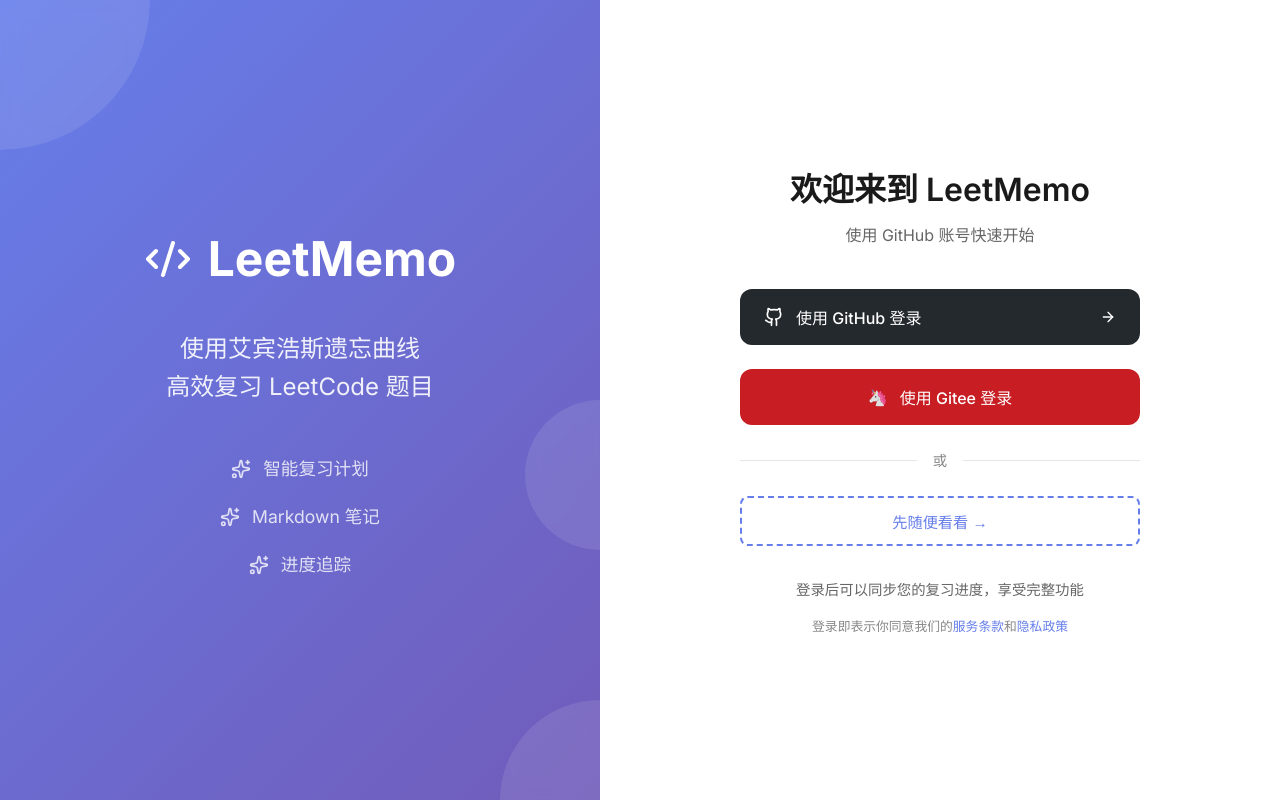
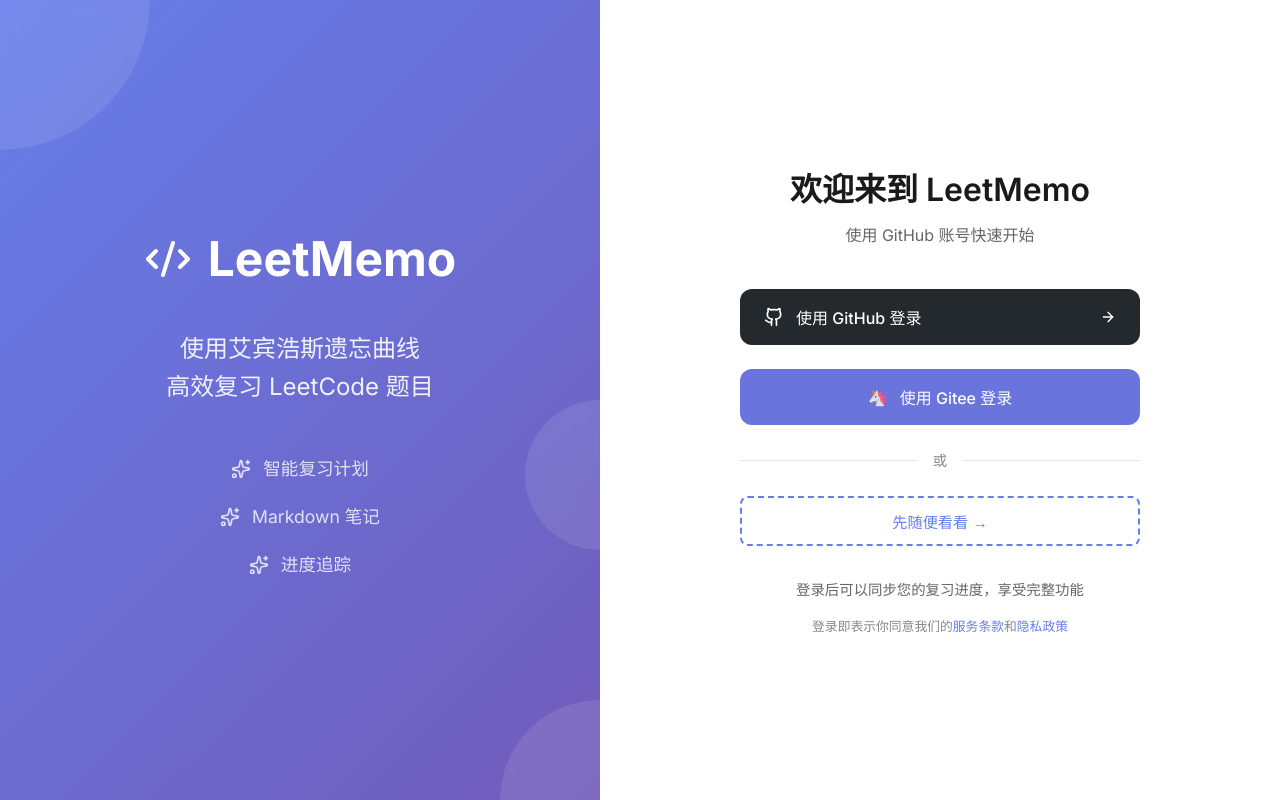
Before and after one commit to yiwen001/leetmemo, a Next.js app: page /login in a window 1280 px wide. Built offline with nearby package versions, Linux system fonts and the light colour scheme.

Commit message:
feat: 美化首页

```diff
--- a/app/login/login.module.scss
+++ b/app/login/login.module.scss
@@ -217,6 +217,23 @@
     }
   }
 }
+.giteeButton {
+  width: 100%;
+  display: flex;
+  align-items: center;
+  justify-content: center;
+  gap: 12px;
+  padding: 16px 24px;
+  background: #6975DD;
+  color: rgba(255, 255, 255, 1);
+  border: none;
+  border-radius: 12px;
+  font-size: 1rem;
+  font-weight: 500;
+  cursor: pointer;
+  transition: all 0.2s;
+  margin-bottom: 16px;
+}
 
 // 响应式设计
 @media (max-width: 768px) {
--- a/app/login/page.tsx
+++ b/app/login/page.tsx
@@ -114,23 +114,7 @@
   className={styles.giteeButton}
   onClick={handleGiteeLogin}
   disabled={isLoading}
-  style={{
-    width: '100%',
-    display: 'flex',
-    alignItems: 'center',
-    justifyContent: 'center',
-    gap: '12px',
-    padding: '16px 24px',
-    background: '#C71D23',
-    color: 'white',
-    border: 'none',
-    borderRadius: '12px',
-    fontSize: '1rem',
-    fontWeight: '500',
-    cursor: 'pointer',
-    transition: 'all 0.2s',
-    marginBottom: '16px'
-  }}
+
 >
   <span>🦄</span>
   <span>{isLoading ? '登录中...' : '使用 Gitee 登录'}</span>
```
